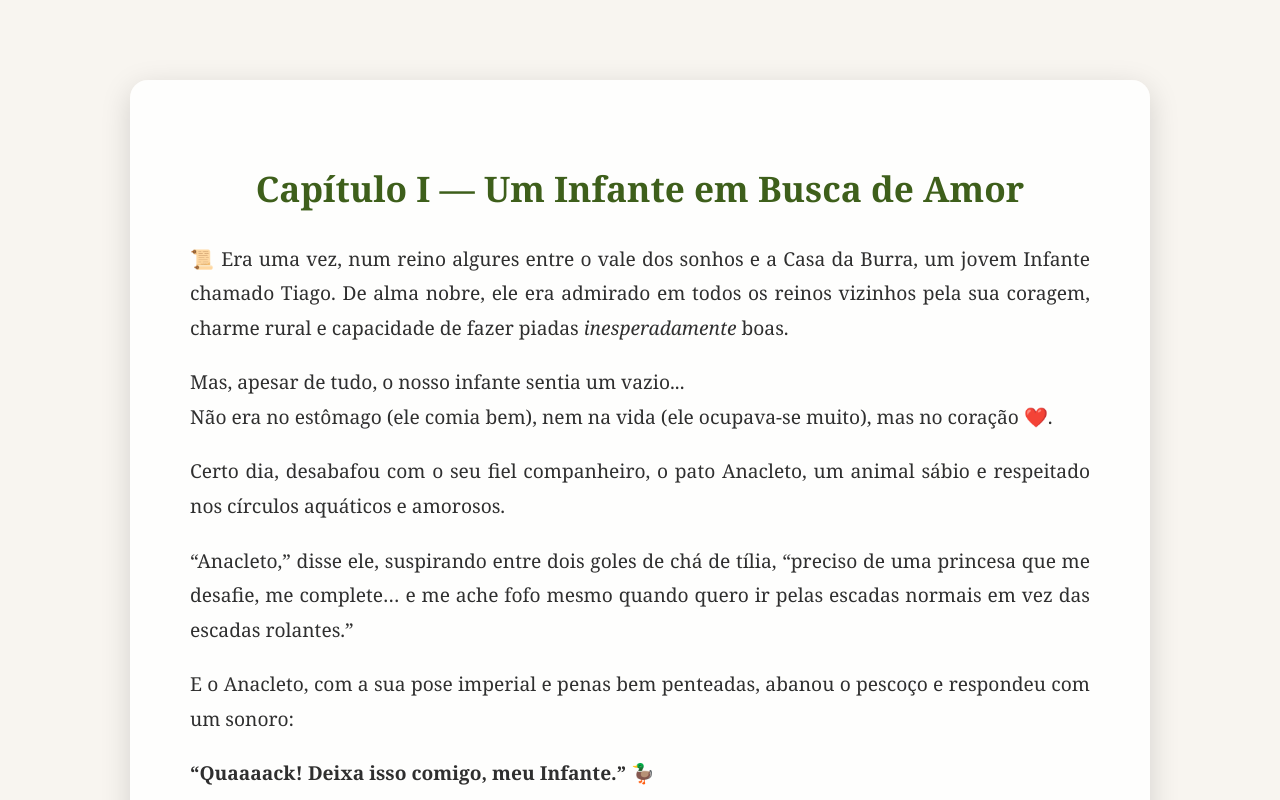
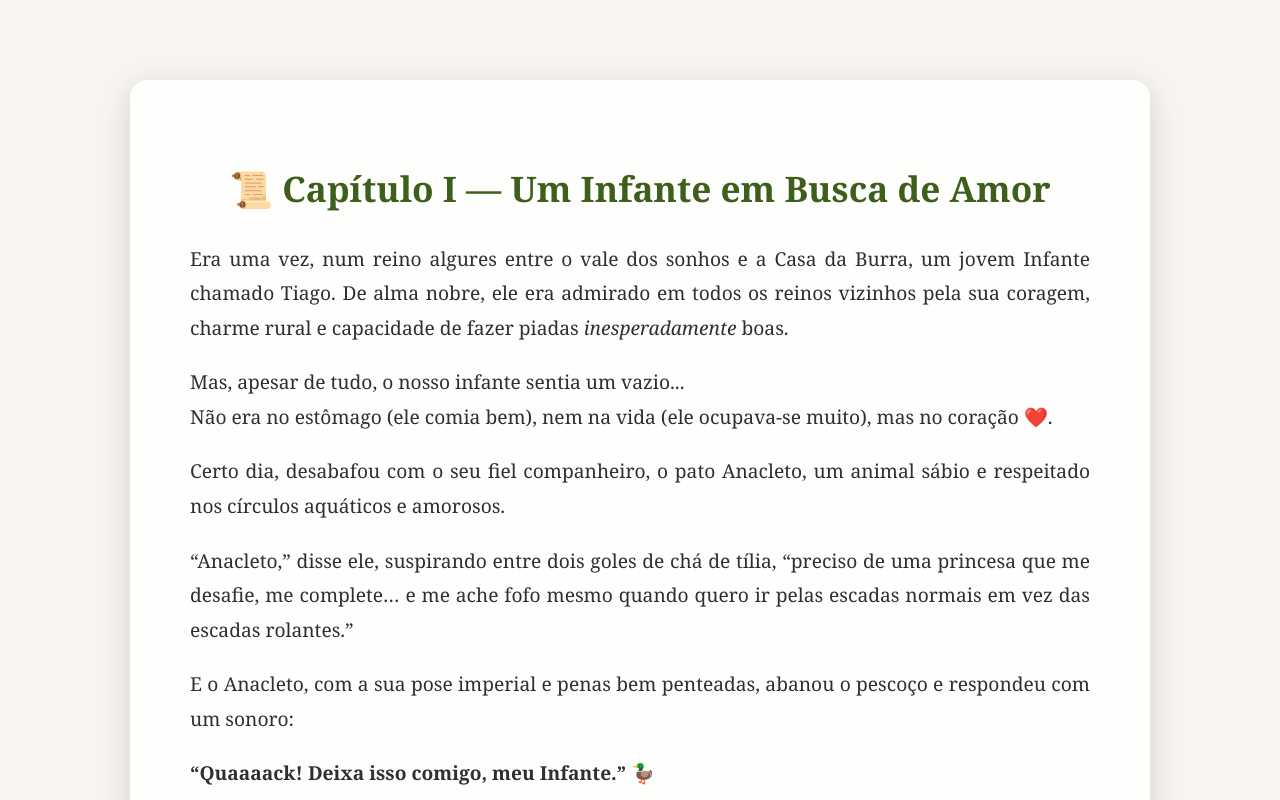
Before and after one commit to cmeirelesm216/anacleto-medieval, a plain HTML site: page pagina2.html in a window 1280 px wide. Shown: the top 800 px of the page. Drawn offline with Linux system fonts and the light colour scheme.

Commit message:
pagina2.html

```diff
--- a/pagina2.html
+++ b/pagina2.html
@@ -57,9 +57,9 @@
 </head>
 <body>
   <div class="container">
-    <h1>Capítulo I — Um Infante em Busca de Amor</h1>
+    <h1>📜 Capítulo I — Um Infante em Busca de Amor</h1>
 
-    <p>📜 Era uma vez, num reino algures entre o vale dos sonhos e a Casa da Burra, um jovem Infante chamado Tiago. De alma nobre, ele era admirado em todos os reinos vizinhos pela sua coragem, charme rural e capacidade de fazer piadas <em>inesperadamente</em> boas.</p>
+    <p>Era uma vez, num reino algures entre o vale dos sonhos e a Casa da Burra, um jovem Infante chamado Tiago. De alma nobre, ele era admirado em todos os reinos vizinhos pela sua coragem, charme rural e capacidade de fazer piadas <em>inesperadamente</em> boas.</p>
 
     <p>Mas, apesar de tudo, o nosso infante sentia um vazio...<br>
     Não era no estômago (ele comia bem), nem na vida (ele ocupava-se muito), mas no coração ❤️.</p>
```
